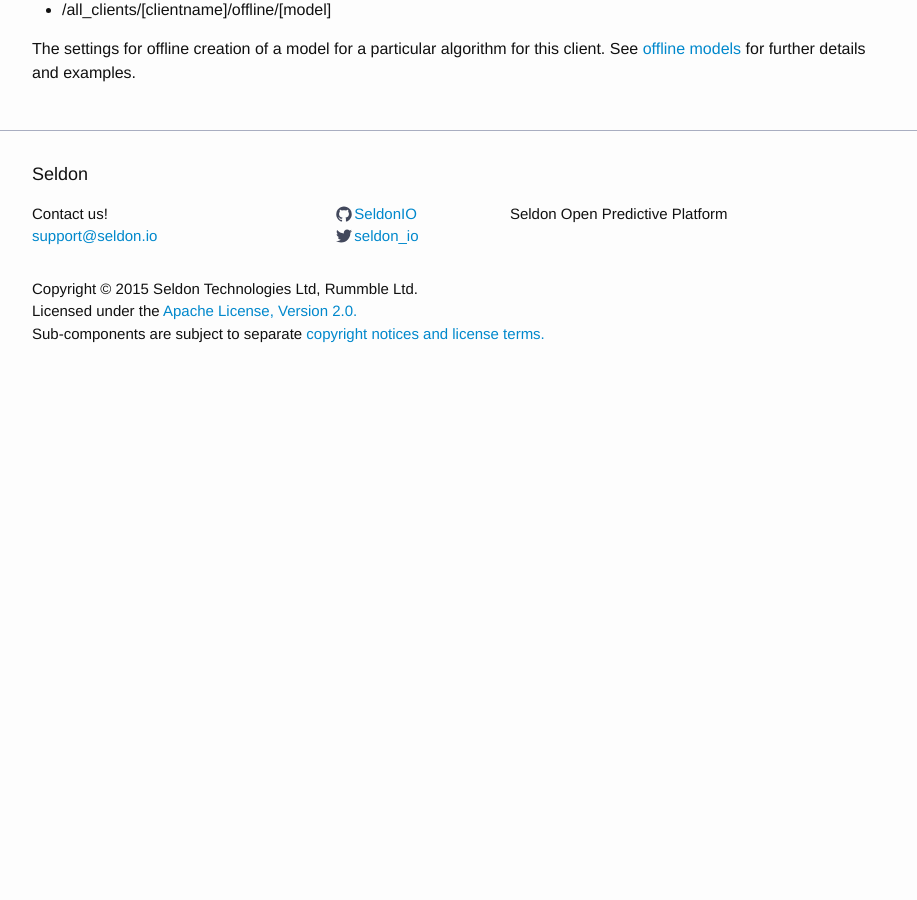
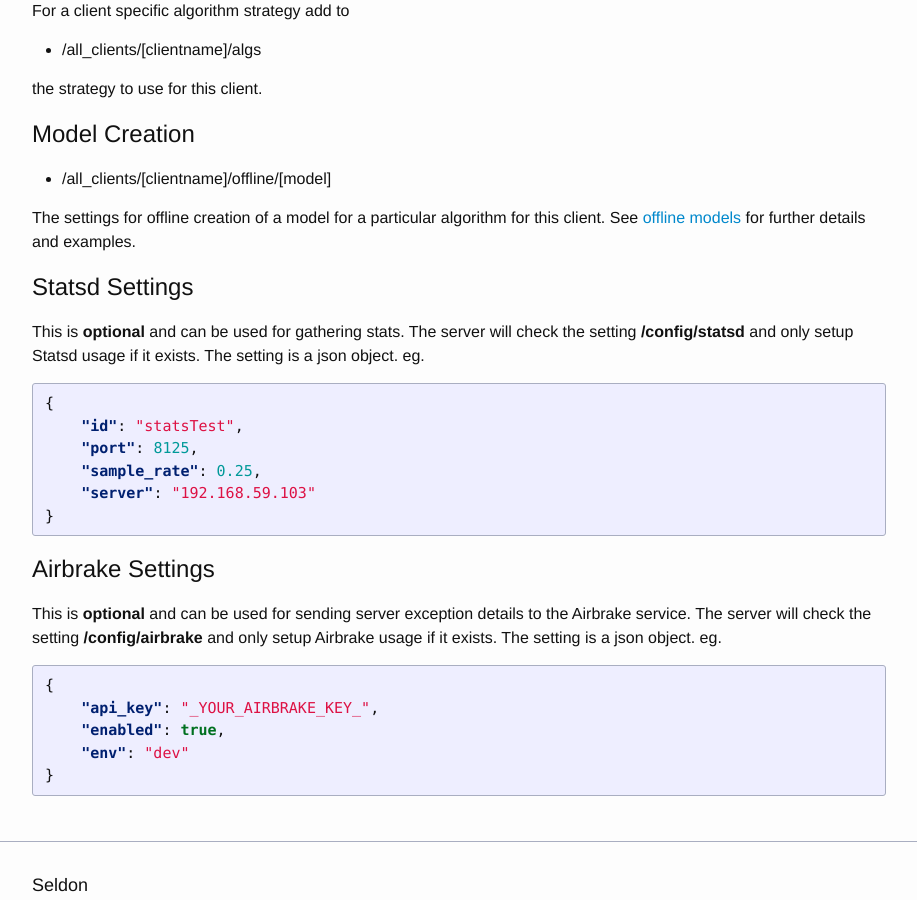
Before and after one commit to SeldonIO/seldonio.github.com, a Jekyll site: the page built from configuration.md, in a window 1280 px wide and 900 px high, scrolled down 3095 px. Shown: the whole window, without its empty margins (181-1098 px from the left). Built offline with Jekyll 4.4.1, drawn with Linux system fonts in a browser that asks for light colours; before the commit the page ends 3500 px from its top, so only the background shows below that; some of the changed text lies outside the part shown; grey boxes are pictures that could not be loaded.

Commit message:
configuration in zookeeper updated

```diff
--- a/configuration.md
+++ b/configuration.md
@@ -10,6 +10,14 @@ Seldon uses [Zookeeper](http://zookeeper.apache.org/) for real time configuratio
 ## Zookeeper Configration
 
 A lot of configuration options are contained in ZooKeeper, below we pick out a few that are important to gain an understanding of Seldon Server and associated components.
+
+### Memcached Settings<a name="memcached"></a>
+Seldon uses Memcached for caching data. The configuration is set in "**/config/memcached_servers**" and can be a single host:port setting or a comma separated list of host:port pairs.
+eg.
+
+{% highlight html %}
+192.168.59.103:11211,192.168.59.104:11211
+{% endhighlight %}
 
 ### Database Pool Settings<a name="dbcp"></a>
 Seldon needs access to a JDBC compliant datastore that holds the client databases as well as a special "api" database that contains the consumer keys and secrets for clients. An [Apache DBCP2](http://commons.apache.org/proper/commons-dbcp/) database pool is configured for each datastore. The configuration is set in `/config/dbcp', an example is show below:
@@ -121,3 +129,26 @@ For a client specific algorithm strategy add to
  * /all_clients/[clientname]/offline/[model]
 
  The settings for offline creation of a model for a particular algorithm for this client. See [offline models](offline-models.html) for further details and examples.
+
+### Statsd Settings<a name="statsd"></a>
+This is **optional** and can be used for gathering stats. The server will check the setting **/config/statsd** and only setup Statsd usage if it exists. The setting is a json object. eg.
+
+{% highlight json %}
+{
+    "id": "statsTest",
+    "port": 8125,
+    "sample_rate": 0.25,
+    "server": "192.168.59.103"
+}
+{% endhighlight %}
+
+### Airbrake Settings<a name="airbrake"></a>
+This is **optional** and can be used for sending server exception details to the Airbrake service. The server will check the setting **/config/airbrake** and only setup Airbrake usage if it exists. The setting is a json object. eg.
+
+{% highlight json %}
+{
+    "api_key": "_YOUR_AIRBRAKE_KEY_",
+    "enabled": true,
+    "env": "dev"
+}
+{% endhighlight %}
```
